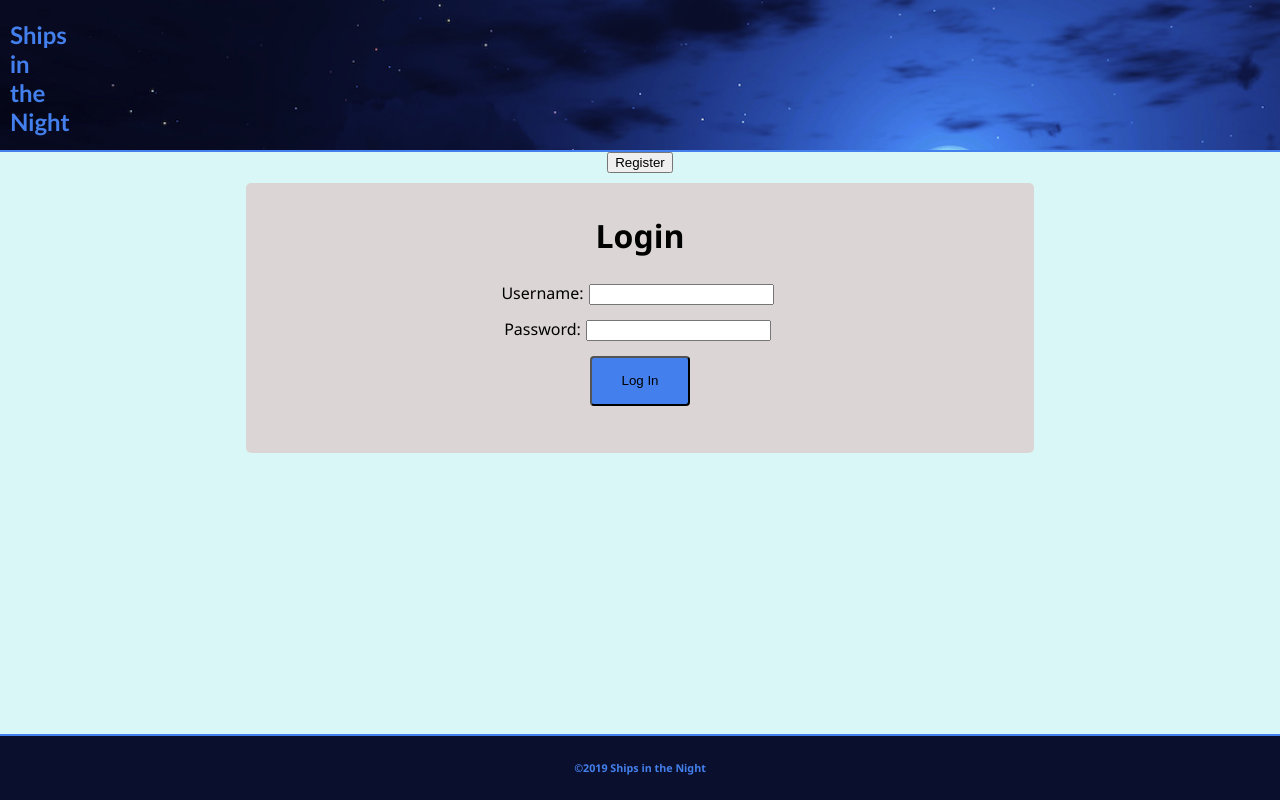
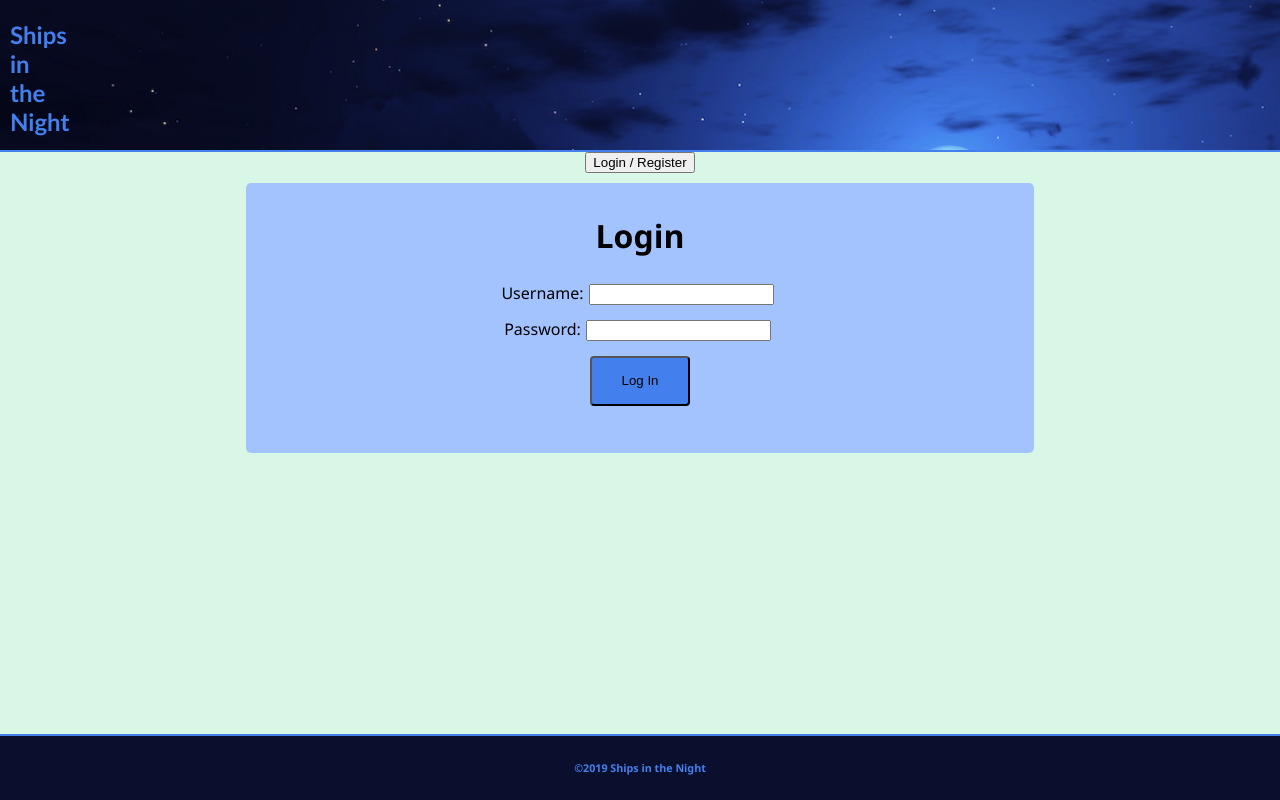
Before and after one commit to nathantwold/ships-in-the-night, a React (Create React App) app: page /#/detail/1 in a window 1280 px wide. Before the commit this address led to /#/detail/1. Built offline with nearby package versions, Linux system fonts and the light colour scheme; no server answers.

Commit message:
final touches for presentation

```diff
--- a/src/components/App/App.css
+++ b/src/components/App/App.css
@@ -1,11 +1,11 @@
 body {
     font-family: 'Segoe UI', Tahoma, Geneva, Verdana, sans-serif;
     margin: 0px;
-    background-color: #d9f7f6;
+    background-color: #d9f7e7;
 }
 
 .alert {
-    background-color: #c92e2e;
+    background-color: #ff3d3d;
     margin: 50px;
     text-align: center;
     border-radius: 10px;
@@ -18,7 +18,7 @@ body {
 
 form {
     text-align: center;
-    background-color: #dbd5d5;
+    background-color: #a3c3ff;
     width: 60%;
     height: 250px;
     margin: 10px auto;
--- a/src/components/App/App.js
+++ b/src/components/App/App.js
@@ -9,7 +9,7 @@ import FooterEmpty from '../Footer/FooterEmpty';
 import ProtectedRoute from '../ProtectedRoute/ProtectedRoute'
 
 import HomePage from '../HomePage/HomePage';
-import InfoPage from '../InfoPage/InfoPage';
+// import InfoPage from '../InfoPage/InfoPage';  // incomplete component, save for user profile
 import FleetPage from '../Fleet/FleetPage';
 import FleetView from '../Fleet/FleetView';
 import NewTask from '../Tasks/NewTask';
@@ -46,13 +46,11 @@ class App extends Component {
                 path="/home"
                 component={HomePage}
               />
-              {/* This works the same as the other protected route, except that if the user is logged in,
-            they will see the info page instead. */}
-              <ProtectedRoute
+              {/* <ProtectedRoute
                 exact
                 path="/info"
                 component={InfoPage}
-              />
+              /> */}
               <ProtectedRoute
                 exact
                 path="/fleet"
--- a/src/components/Fleet/FleetPage.js
+++ b/src/components/Fleet/FleetPage.js
@@ -26,7 +26,8 @@ class FleetPage extends Component {
             marginLeft: '20%',
             marginRight: '20%',
             marginTop: '5%',
-            width: '60%'
+            width: '60%',
+            backgroundColor: '#e5f6f8',
         },
         button: {
             marginLeft: '35%',
--- a/src/components/Fleet/FleetView.js
+++ b/src/components/Fleet/FleetView.js
@@ -19,6 +19,7 @@ const styles = {
         marginTop: "20px",
         fontSize: "28px",
         fontFamily: "cursive",
+        backgroundColor: '#e5f6f8',
     },
     each: {
         fontFamily: "cursive",
@@ -35,7 +36,7 @@ const styles = {
         margin: "5px",
         float: "right",
         fontSize: "10px",
-        backgroundColor: "#e4878d",
+        backgroundColor: "#ff3d3d",
     },
 }
 
--- a/src/components/Footer/Footer.js
+++ b/src/components/Footer/Footer.js
@@ -36,7 +36,7 @@ class Footer extends Component {
         <BottomNavigation showLabels style={styles.bar} >
           <BottomNavigationAction onClick={() => this.props.history.push('/home')}
             label="Home" style={styles.each} icon={<FormatListBulletedIcon />} />
-          <BottomNavigationAction onClick={() => this.props.history.push('/info')}
+          <BottomNavigationAction onClick={() => console.log('clicked info')}
             label="Info" style={styles.each} icon={<PersonIcon />} />
           <BottomNavigationAction onClick={() => this.props.history.push('/newtask')}
             label="New Task" style={styles.add} icon={<AddCircleIcon />} />
--- a/src/components/InviteForm/InviteForm.js
+++ b/src/components/InviteForm/InviteForm.js
@@ -86,7 +86,7 @@ class GroupInvite extends Component {
         this.setState({
             senderName: 'Megan',
             recipiantName: 'Nathan',
-            recipiantEmail: 'natew79@gmail.com',
+            recipiantEmail: 'shipsinthenightapp@gmail.com',
             groupname: this.props.reduxStore.user.groupname,
         })
     }
--- a/src/components/LoginPage/LoginPage.js
+++ b/src/components/LoginPage/LoginPage.js
@@ -47,7 +47,7 @@ class LoginPage extends Component {
             className="link-button"
             onClick={() => {this.props.dispatch({type: 'SET_TO_REGISTER_MODE'})}}
           >
-            Register
+            Login / Register
           </button>
         </center>
         <form onSubmit={this.login}>
--- a/src/components/RegisterPage/RegisterPage.js
+++ b/src/components/RegisterPage/RegisterPage.js
@@ -47,7 +47,7 @@ class RegisterPage extends Component {
             className="link-button"
             onClick={() => {this.props.dispatch({type: 'SET_TO_LOGIN_MODE'})}}
           >
-            Login
+            Login / Register
           </button>
         </center>
         <form onSubmit={this.registerUser}>
--- a/src/components/Tasks/AllTasks.js
+++ b/src/components/Tasks/AllTasks.js
@@ -35,7 +35,7 @@ const styles = {
     paperDelete: {
         width: '100%',
         fontSize: '8px',
-        backgroundColor: '#e4878d',
+        backgroundColor: '#ff3d3d',
     },
     paperOpen: {
         width: '100%',
--- a/src/components/Tasks/TaskDetail.js
+++ b/src/components/Tasks/TaskDetail.js
@@ -36,7 +36,7 @@ const styles = {
     delete: {
         width: '100%',
         fontSize: '8px',
-        backgroundColor: '#e4878d',
+        backgroundColor: '#ff3d3d',
     },
     textField: {
         width: '100%',
```
